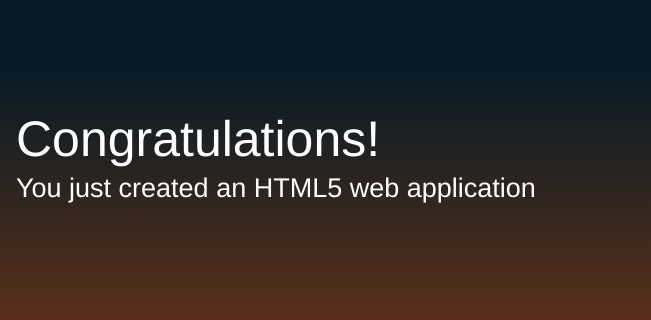
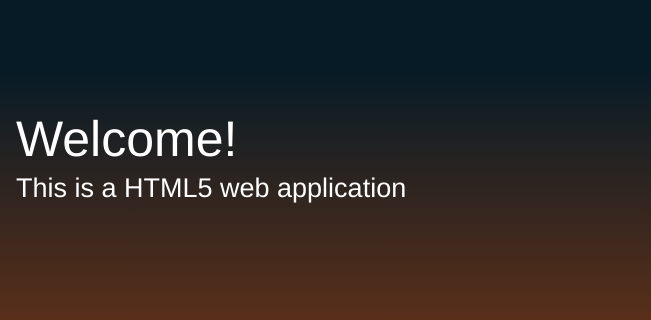
Before and after one commit to reubenrhuphus/viewscenaries, a plain HTML site: page webpage/index.html in a window 1280 px wide. Shown: the part 171-491 px from the top of the page, 629-1280 px from the left. Drawn offline with Linux system fonts and the light colour scheme.

Commit message:
Update index.html

```diff
--- a/webpage/index.html
+++ b/webpage/index.html
@@ -3,7 +3,7 @@
 
 <head>
     <meta charset="utf-8">
-    <title>Example app</title>
+    <title>Sample app</title>
     <meta name="description" content="" />
     <link href="css/styles.css" rel="stylesheet">
     <link href="css/gradients.css" rel="stylesheet">
@@ -58,8 +58,8 @@
         <div class="message">
             <a class="twitter-link" href="https://twitter.com/home/?status=I%20created%20a%20project%20with%20AWS%20CodeStar!%20%23AWS%20%23AWSCodeStar%20https%3A%2F%2Faws.amazon.com%2Fcodestar"><img src="img/tweet.svg" /></a>
             <div class="text">
-                <h1>Congratulations!</h1>
-                <h2>You just created an HTML5 web application</h2>
+                <h1>Welcome!</h1>
+                <h2>This is a HTML5 web application</h2>
             </div>
         </div>
     </div>
```
